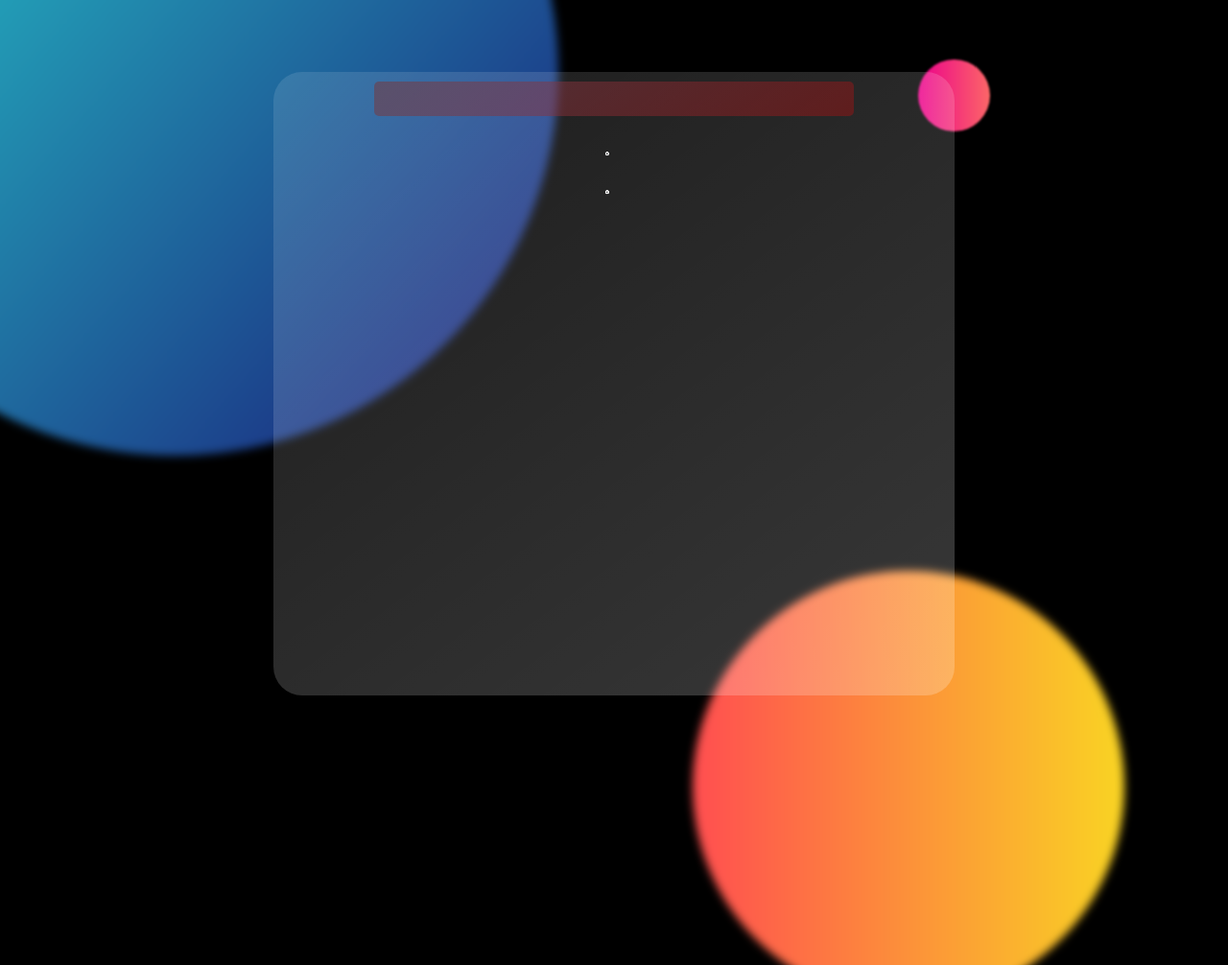
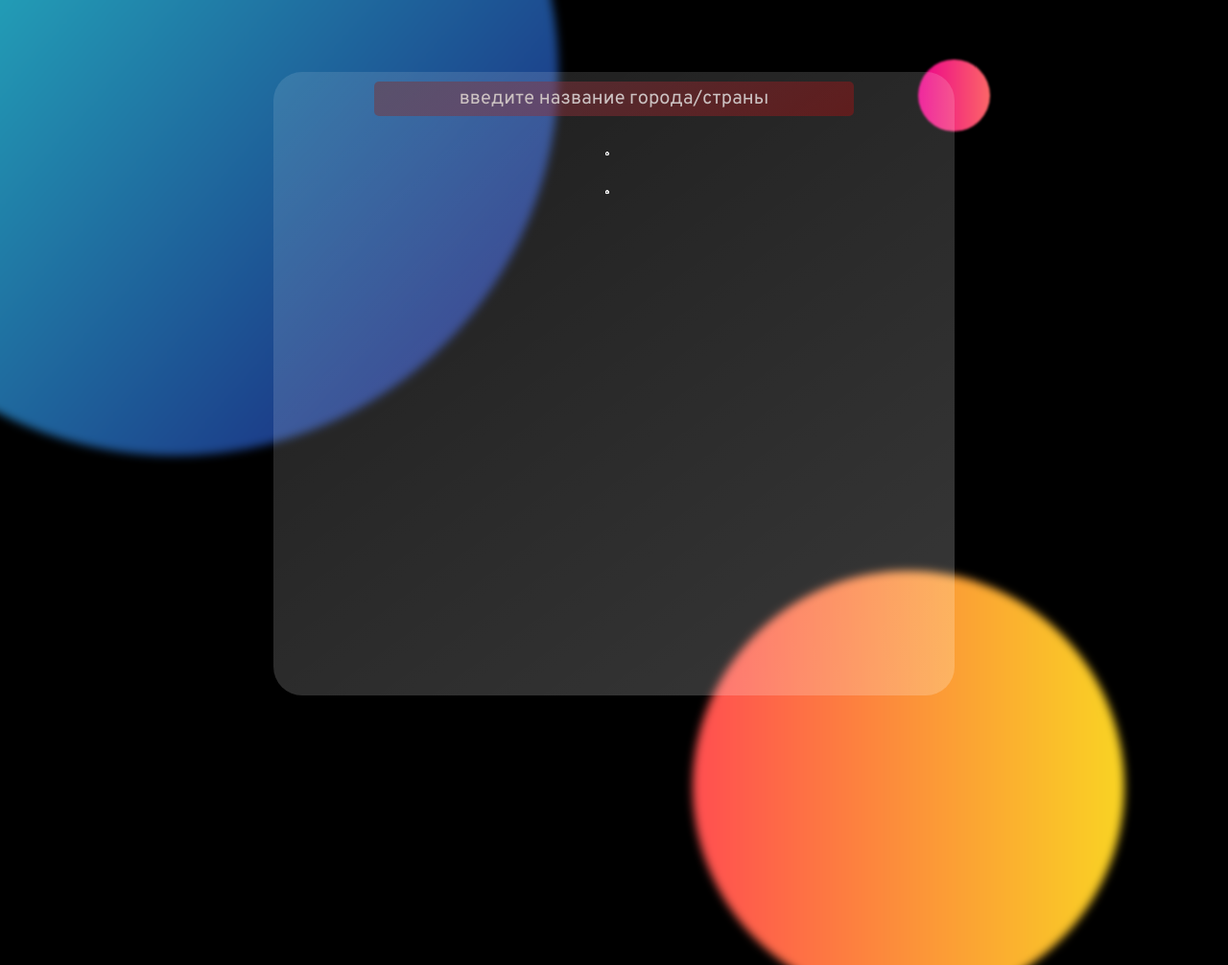
Before and after one commit to Arest09/Weather-App, a website: page index.html in a window 1280 px wide. Shown: the top 1006 px of the page at 96% size. Drawn offline with Linux system fonts and the light colour scheme.

Commit message:
change styles

```diff
--- a/index.html
+++ b/index.html
@@ -1,5 +1,6 @@
 <!DOCTYPE html>
 <html lang="en">
+
 <head>
   <meta charset="UTF-8" />
   <meta http-equiv="X-UA-Compatible" content="IE=edge" />
@@ -10,12 +11,10 @@
   <link rel="icon" type="image/png" href="/image/favicon.png">
   <link rel="preconnect" href="https://fonts.googleapis.com" />
   <link rel="preconnect" href="https://fonts.gstatic.com" crossorigin />
-    <link
-      href="https://fonts.googleapis.com/css2?family=Overpass:wght@100;300;400;600&display=swap"
-      rel="stylesheet"
-    />
+  <link href="https://fonts.googleapis.com/css2?family=Overpass:wght@100;300;400;600&display=swap" rel="stylesheet" />
   <title>Weather App</title>
 </head>
+
 <body>
   <main class="main">
     <div class="container">
@@ -24,7 +23,7 @@
         <div class="weather-app">
           <div class="weather-app__decor"></div>
           <form class="weather-app__form" action="#">
-              <input class="weather-app__search" type="text" />
+            <input placeholder="введите название города/страны" class="weather-app__search" type="text" />
           </form>
           <div class="weather-info">
             <div class="weather-info__wrapper">
@@ -120,4 +119,5 @@
 
   <script src="./index.js"></script>
 </body>
+
 </html>
--- a/index.js
+++ b/index.js
@@ -32,7 +32,7 @@ function getWeather(city = localStorage.getItem("city")) {
   return delay()
     .then(() => {
       return fetch(
-        `https://ru.api.openweathermap.org//data/2.5/weather?appid=0bbbc7d0f2ead1064e133292c30ba495&lang=ru&q=${city}&units=metric`
+        `https://ru.api.openweathermap.org/data/2.5/weather?appid=0bbbc7d0f2ead1064e133292c30ba495&lang=ru&q=${city}&units=metric`
       );
     })
     .then((data) => {
@@ -70,6 +70,7 @@ async function getData(event) {
 
     weather = await getWeather(search.value.trim());
 
+
     const { name: city } = weather;
     const { lon, lat } = weather.coord; //coord for other fetch
 
@@ -84,6 +85,7 @@ async function getData(event) {
     insertHourlyData(hourly);
     insertDailyData(daily);
   } catch (error) {
+    console.log(error)
     document.querySelector(".error-block").style.display = "block";
     document.querySelector(
       ".error-block"
--- a/scss/style.scss
+++ b/scss/style.scss
@@ -116,6 +116,10 @@ body {
     border-radius: 5px;
     outline: none;
   }
+  &__search::placeholder{
+    color: #ccc2c2;
+  }
+
 }
 
 /* Light 300
```
Also changed, not shown: css/style.css. Lines whose indentation alone changed are shown as unchanged.
